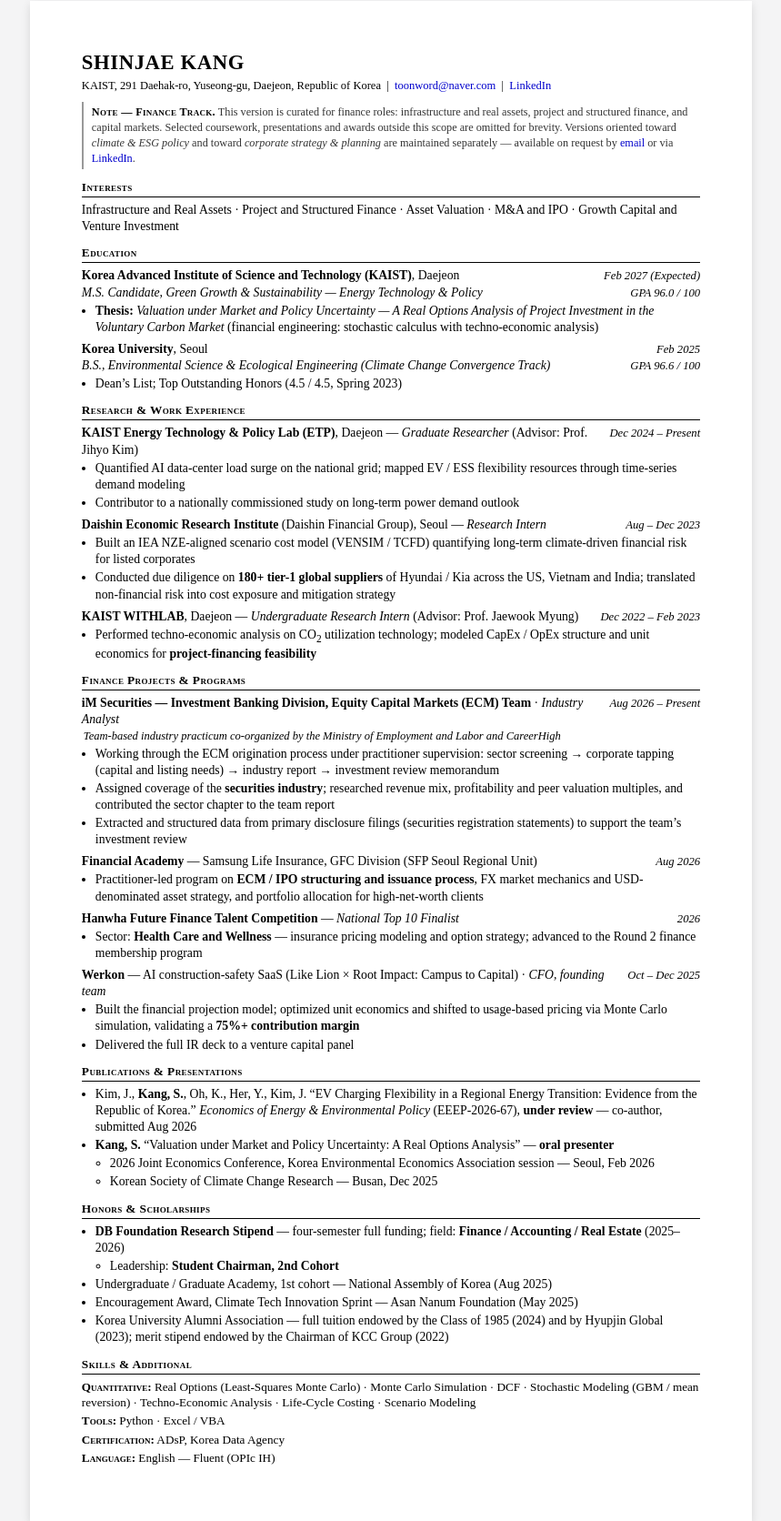
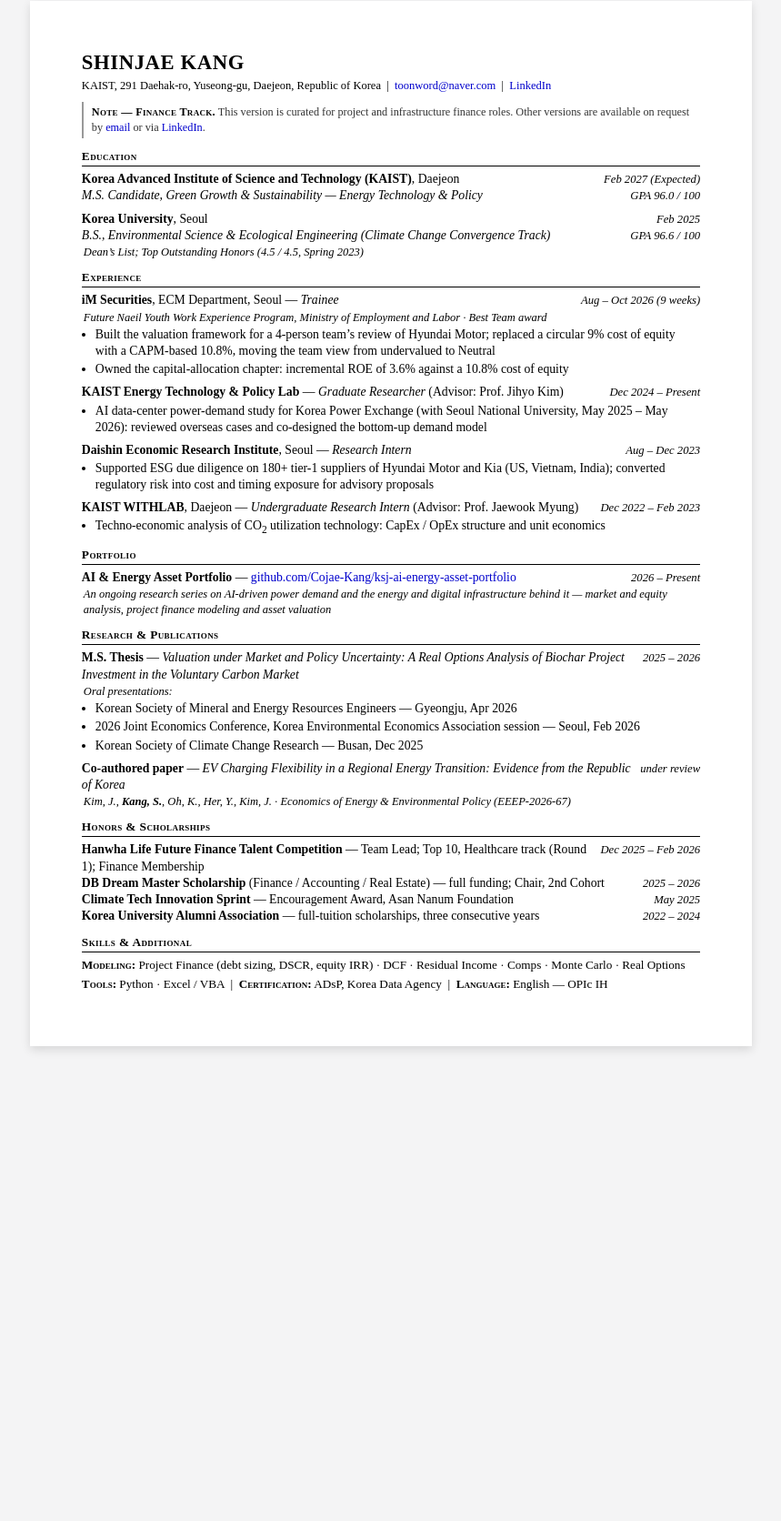
Before and after one commit to Cojae-Kang/shinjaekang.github.io, a plain HTML site: page index.html in a window 1280 px wide. Shown: the part 17-1689 px from the top of the page at 91% size, without its empty margins (210-1069 px from the left). After the commit the page ends 1185 px from the top, so only its background shows below. Drawn offline with Linux system fonts and the light colour scheme.

Commit message:
Revise CV for finance roles and improve formatting
This update revises the CV content to focus on finance roles, including education, experience, and skills relevant to project and infrastructure finance. The formatting and structure have been improved for clarity and presentation.

```diff
--- a/index.html
+++ b/index.html
@@ -68,17 +68,9 @@
   </div>
 
   <div class="streamnote">
-    <b>Note &mdash; Finance Track.</b> This version is curated for finance roles: infrastructure and real assets,
-    project and structured finance, and capital markets. Selected coursework, presentations and awards outside this
-    scope are omitted for brevity. Versions oriented toward <em>climate &amp; ESG policy</em> and toward
-    <em>corporate strategy &amp; planning</em> are maintained separately &mdash; available on request by
+    <b>Note &mdash; Finance Track.</b> This version is curated for project and infrastructure finance roles.
+    Other versions are available on request by
     <a href="mailto:toonword@naver.com">email</a> or via <a href="https://www.linkedin.com/in/shinjae-kang-5a974324b" target="_blank" rel="noopener">LinkedIn</a>.
-  </div>
-
-  <h2>Interests</h2>
-  <div class="blk">
-    Infrastructure and Real Assets &middot; Project and Structured Finance &middot; Asset Valuation &middot;
-    M&amp;A and IPO &middot; Growth Capital and Venture Investment
   </div>
 
   <h2>Education</h2>
@@ -88,134 +80,117 @@
       <span class="r">Feb 2027 (Expected)</span>
     </div>
     <div class="row"><span class="role">M.S. Candidate, Green Growth &amp; Sustainability &mdash; Energy Technology &amp; Policy</span><span class="r">GPA 96.0 / 100</span></div>
-    <ul>
-      <li><b>Thesis:</b> <em>Valuation under Market and Policy Uncertainty &mdash; A Real Options Analysis of Project
-        Investment in the Voluntary Carbon Market</em> (financial engineering: stochastic calculus with techno-economic analysis)</li>
-    </ul>
+  </div>
+  <div class="blk">
     <div class="row">
       <span><span class="org">Korea University</span>, Seoul</span>
       <span class="r">Feb 2025</span>
     </div>
     <div class="row"><span class="role">B.S., Environmental Science &amp; Ecological Engineering (Climate Change Convergence Track)</span><span class="r">GPA 96.6 / 100</span></div>
+    <div class="note">Dean&rsquo;s List; Top Outstanding Honors (4.5 / 4.5, Spring 2023)</div>
+  </div>
+
+  <h2>Experience</h2>
+  <div class="blk">
+    <div class="row">
+      <span><span class="org">iM Securities</span>, ECM Department, Seoul &mdash; <span class="role">Trainee</span></span>
+      <span class="r">Aug &ndash; Oct 2026 (9 weeks)</span>
+    </div>
+    <div class="note">Future Naeil Youth Work Experience Program, Ministry of Employment and Labor &middot; Best Team award</div>
     <ul>
-      <li>Dean&rsquo;s List; Top Outstanding Honors (4.5 / 4.5, Spring 2023)</li>
+      <li>Built the valuation framework for a 4-person team&rsquo;s review of Hyundai Motor; replaced a circular 9% cost of
+        equity with a CAPM-based 10.8%, moving the team view from undervalued to Neutral</li>
+      <li>Owned the capital-allocation chapter: incremental ROE of 3.6% against a 10.8% cost of equity</li>
     </ul>
   </div>
-
-  <h2>Research &amp; Work Experience</h2>
   <div class="blk">
     <div class="row">
-      <span><span class="org">KAIST Energy Technology &amp; Policy Lab (ETP)</span>, Daejeon &mdash; <span class="role">Graduate Researcher</span> (Advisor: Prof. Jihyo Kim)</span>
+      <span><span class="org">KAIST Energy Technology &amp; Policy Lab</span> &mdash; <span class="role">Graduate Researcher</span> (Advisor: Prof. Jihyo Kim)</span>
       <span class="r">Dec 2024 &ndash; Present</span>
     </div>
     <ul>
-      <li>Quantified AI data-center load surge on the national grid; mapped EV / ESS flexibility resources through time-series demand modeling</li>
-      <li>Contributor to a nationally commissioned study on long-term power demand outlook</li>
+      <li>AI data-center power-demand study for Korea Power Exchange (with Seoul National University, May 2025 &ndash; May 2026):
+        reviewed overseas cases and co-designed the bottom-up demand model</li>
     </ul>
-
+  </div>
+  <div class="blk">
     <div class="row">
-      <span><span class="org">Daishin Economic Research Institute</span> (Daishin Financial Group), Seoul &mdash; <span class="role">Research Intern</span></span>
+      <span><span class="org">Daishin Economic Research Institute</span>, Seoul &mdash; <span class="role">Research Intern</span></span>
       <span class="r">Aug &ndash; Dec 2023</span>
     </div>
     <ul>
-      <li>Built an IEA NZE-aligned scenario cost model (VENSIM / TCFD) quantifying long-term climate-driven financial risk for listed corporates</li>
-      <li>Conducted due diligence on <b>180+ tier-1 global suppliers</b> of Hyundai / Kia across the US, Vietnam and India;
-        translated non-financial risk into cost exposure and mitigation strategy</li>
+      <li>Supported ESG due diligence on 180+ tier-1 suppliers of Hyundai Motor and Kia (US, Vietnam, India); converted
+        regulatory risk into cost and timing exposure for advisory proposals</li>
     </ul>
-
+  </div>
+  <div class="blk">
     <div class="row">
       <span><span class="org">KAIST WITHLAB</span>, Daejeon &mdash; <span class="role">Undergraduate Research Intern</span> (Advisor: Prof. Jaewook Myung)</span>
       <span class="r">Dec 2022 &ndash; Feb 2023</span>
     </div>
     <ul>
-      <li>Performed techno-economic analysis on CO<sub>2</sub> utilization technology; modeled CapEx / OpEx structure and
-        unit economics for <b>project-financing feasibility</b></li>
+      <li>Techno-economic analysis of CO<sub>2</sub> utilization technology: CapEx / OpEx structure and unit economics</li>
     </ul>
   </div>
 
-  <h2>Finance Projects &amp; Programs</h2>
+  <h2>Portfolio</h2>
   <div class="blk">
     <div class="row">
-      <span><span class="org">iM Securities &mdash; Investment Banking Division, Equity Capital Markets (ECM) Team</span> &middot; <span class="role">Industry Analyst</span></span>
-      <span class="r">Aug 2026 &ndash; Present</span>
+      <span><span class="org">AI &amp; Energy Asset Portfolio</span> &mdash;
+        <a href="https://github.com/Cojae-Kang/ksj-ai-energy-asset-portfolio" target="_blank" rel="noopener">github.com/Cojae-Kang/ksj-ai-energy-asset-portfolio</a></span>
+      <span class="r">2026 &ndash; Present</span>
     </div>
-    <div class="note">Team-based industry practicum co-organized by the Ministry of Employment and Labor and CareerHigh</div>
+    <div class="note">An ongoing research series on AI-driven power demand and the energy and digital infrastructure behind it &mdash;
+      market and equity analysis, project finance modeling and asset valuation</div>
+  </div>
+
+  <h2>Research &amp; Publications</h2>
+  <div class="blk">
+    <div class="row">
+      <span><span class="org">M.S. Thesis</span> &mdash; <em>Valuation under Market and Policy Uncertainty: A Real Options Analysis of
+        Biochar Project Investment in the Voluntary Carbon Market</em></span>
+      <span class="r">2025 &ndash; 2026</span>
+    </div>
+    <div class="note">Oral presentations:</div>
     <ul>
-      <li>Working through the ECM origination process under practitioner supervision: sector screening &rarr; corporate tapping
-        (capital and listing needs) &rarr; industry report &rarr; investment review memorandum</li>
-      <li>Assigned coverage of the <b>securities industry</b>; researched revenue mix, profitability and peer valuation multiples,
-        and contributed the sector chapter to the team report</li>
-      <li>Extracted and structured data from primary disclosure filings (securities registration statements) to support the team&rsquo;s investment review</li>
-    </ul>
-
-    <div class="row">
-      <span><span class="org">Financial Academy</span> &mdash; Samsung Life Insurance, GFC Division (SFP Seoul Regional Unit)</span>
-      <span class="r">Aug 2026</span>
-    </div>
-    <ul>
-      <li>Practitioner-led program on <b>ECM / IPO structuring and issuance process</b>, FX market mechanics and USD-denominated
-        asset strategy, and portfolio allocation for high-net-worth clients</li>
-    </ul>
-
-    <div class="row">
-      <span><span class="org">Hanwha Future Finance Talent Competition</span> &mdash; <span class="role">National Top 10 Finalist</span></span>
-      <span class="r">2026</span>
-    </div>
-    <ul>
-      <li>Sector: <b>Health Care and Wellness</b> &mdash; insurance pricing modeling and option strategy;
-        advanced to the Round 2 finance membership program</li>
-    </ul>
-
-    <div class="row">
-      <span><span class="org">Werkon</span> &mdash; AI construction-safety SaaS (Like Lion &times; Root Impact: Campus to Capital) &middot; <span class="role">CFO, founding team</span></span>
-      <span class="r">Oct &ndash; Dec 2025</span>
-    </div>
-    <ul>
-      <li>Built the financial projection model; optimized unit economics and shifted to usage-based pricing via Monte Carlo simulation,
-        validating a <b>75%+ contribution margin</b></li>
-      <li>Delivered the full IR deck to a venture capital panel</li>
+      <li>Korean Society of Mineral and Energy Resources Engineers &mdash; Gyeongju, Apr 2026</li>
+      <li>2026 Joint Economics Conference, Korea Environmental Economics Association session &mdash; Seoul, Feb 2026</li>
+      <li>Korean Society of Climate Change Research &mdash; Busan, Dec 2025</li>
     </ul>
   </div>
-
-  <h2>Publications &amp; Presentations</h2>
   <div class="blk">
-    <ul style="margin-top:0;">
-      <li>Kim, J., <b>Kang, S.</b>, Oh, K., Her, Y., Kim, J. &ldquo;EV Charging Flexibility in a Regional Energy Transition:
-        Evidence from the Republic of Korea.&rdquo; <em>Economics of Energy &amp; Environmental Policy</em>
-        (EEEP-2026-67), <b>under review</b> &mdash; co-author, submitted Aug 2026</li>
-      <li><b>Kang, S.</b> &ldquo;Valuation under Market and Policy Uncertainty: A Real Options Analysis&rdquo;
-        &mdash; <b>oral presenter</b>
-        <ul>
-          <li>2026 Joint Economics Conference, Korea Environmental Economics Association session &mdash; Seoul, Feb 2026</li>
-          <li>Korean Society of Climate Change Research &mdash; Busan, Dec 2025</li>
-        </ul>
-      </li>
-    </ul>
+    <div class="row">
+      <span><span class="org">Co-authored paper</span> &mdash; <em>EV Charging Flexibility in a Regional Energy Transition:
+        Evidence from the Republic of Korea</em></span>
+      <span class="r">under review</span>
+    </div>
+    <div class="note">Kim, J., <b>Kang, S.</b>, Oh, K., Her, Y., Kim, J. &middot; <em>Economics of Energy &amp; Environmental Policy</em> (EEEP-2026-67)</div>
   </div>
 
   <h2>Honors &amp; Scholarships</h2>
   <div class="blk">
-    <ul style="margin-top:0;">
-      <li><b>DB Foundation Research Stipend</b> &mdash; four-semester full funding;
-        field: <b>Finance / Accounting / Real Estate</b> (2025&ndash;2026)
-        <ul>
-          <li>Leadership: <b>Student Chairman, 2nd Cohort</b></li>
-        </ul>
-      </li>
-      <li>Undergraduate / Graduate Academy, 1st cohort &mdash; National Assembly of Korea (Aug 2025)</li>
-      <li>Encouragement Award, Climate Tech Innovation Sprint &mdash; Asan Nanum Foundation (May 2025)</li>
-      <li>Korea University Alumni Association &mdash; full tuition endowed by the Class of 1985 (2024) and by Hyupjin Global (2023);
-        merit stipend endowed by the Chairman of KCC Group (2022)</li>
-    </ul>
+    <div class="row">
+      <span><span class="org">Hanwha Life Future Finance Talent Competition</span> &mdash; Team Lead; Top 10, Healthcare track (Round 1); Finance Membership</span>
+      <span class="r">Dec 2025 &ndash; Feb 2026</span>
+    </div>
+    <div class="row">
+      <span><span class="org">DB Dream Master Scholarship</span> (Finance / Accounting / Real Estate) &mdash; full funding; Chair, 2nd Cohort</span>
+      <span class="r">2025 &ndash; 2026</span>
+    </div>
+    <div class="row">
+      <span><span class="org">Climate Tech Innovation Sprint</span> &mdash; Encouragement Award, Asan Nanum Foundation</span>
+      <span class="r">May 2025</span>
+    </div>
+    <div class="row">
+      <span><span class="org">Korea University Alumni Association</span> &mdash; full-tuition scholarships, three consecutive years</span>
+      <span class="r">2022 &ndash; 2024</span>
+    </div>
   </div>
 
   <h2>Skills &amp; Additional</h2>
   <div class="blk">
-    <div class="kv"><b>Quantitative:</b> Real Options (Least-Squares Monte Carlo) &middot; Monte Carlo Simulation &middot; DCF &middot;
-      Stochastic Modeling (GBM / mean reversion) &middot; Techno-Economic Analysis &middot; Life-Cycle Costing &middot; Scenario Modeling</div>
-    <div class="kv"><b>Tools:</b> Python &middot; Excel / VBA</div>
-    <div class="kv"><b>Certification:</b> ADsP, Korea Data Agency</div>
-    <div class="kv"><b>Language:</b> English &mdash; Fluent (OPIc IH)</div>
+    <div class="kv"><b>Modeling:</b> Project Finance (debt sizing, DSCR, equity IRR) &middot; DCF &middot; Residual Income &middot; Comps &middot; Monte Carlo &middot; Real Options</div>
+    <div class="kv"><b>Tools:</b> Python &middot; Excel / VBA &nbsp;|&nbsp; <b>Certification:</b> ADsP, Korea Data Agency &nbsp;|&nbsp; <b>Language:</b> English &mdash; OPIc IH</div>
   </div>
 
 </div>
```
